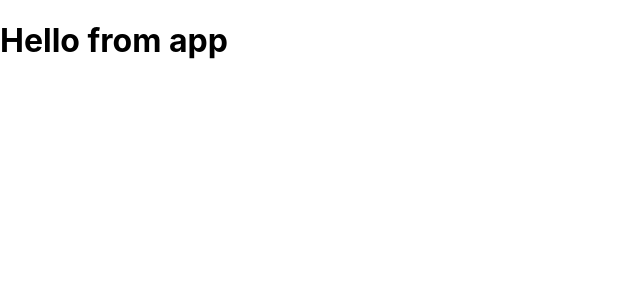
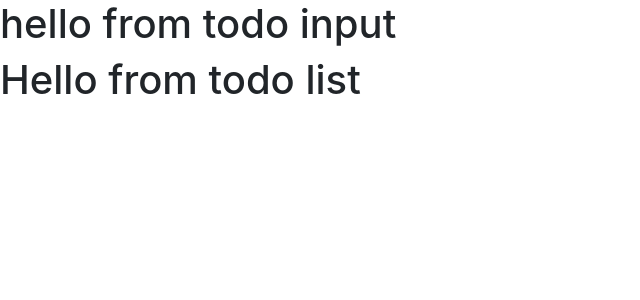
Before and after one commit to uly-ana/todo-list, a React (Create React App) app: page / in a window 1280 px wide. Shown: the top 300 px of the page, without its empty margins (0-640 px from the left). Built offline with nearby package versions, Linux system fonts and the light colour scheme.

Commit message:
imported todolist and todoinput to app component

```diff
--- a/src/App.js
+++ b/src/App.js
@@ -1,12 +1,19 @@
-import React from 'react';
+import React, { Component } from 'react'
 import "@fortawesome/fontawesome-free/css/all.min.css";
+import uuid from 'uuid';
+import 'bootstrap/dist/css/bootstrap.min.css';
+import TodoInput from './Components/TodoInput';
+import TodoList from "./Components/TodoList";
 
-function App() {
-  return (
-    <div className="App">
-      <h1>Hello from app</h1>
-    </div>
-  );
+ class App extends Component {
+  render() {
+    return (
+      <div>
+        <TodoInput/>
+        <TodoList/>
+      </div>
+    )
+  }
 }
 
 export default App;
```
